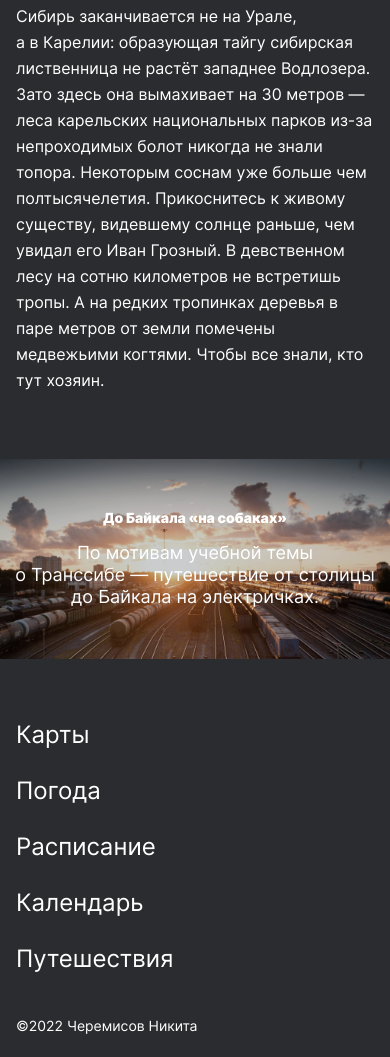
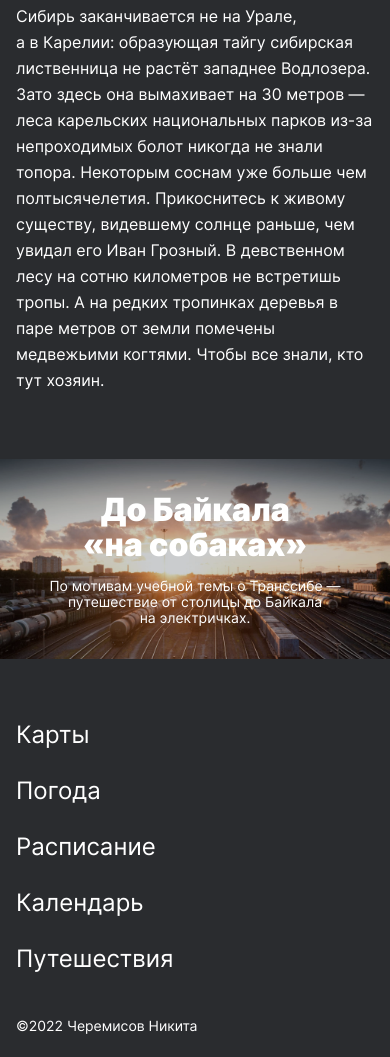
Before and after one commit to NiktCher/russian-travel, a plain HTML site: page index.html in a window 390 px wide. Shown: the part 9517-10574 px from the top of the page. Drawn offline with Linux system fonts and the light colour scheme; files whose address does not match are found by name.

Commit message:
Update cover__subtitle.css

```diff
--- a/blocks/cover/__subtitle/cover__subtitle.css
+++ b/blocks/cover/__subtitle/cover__subtitle.css
@@ -8,7 +8,7 @@
 }
 
 @media screen and (max-width: 425px) {
-    .cover__title {
+    .cover__subtitle {
         width: calc(100%-32px);
         font-size: 14px;
         line-height: 16px;
```
